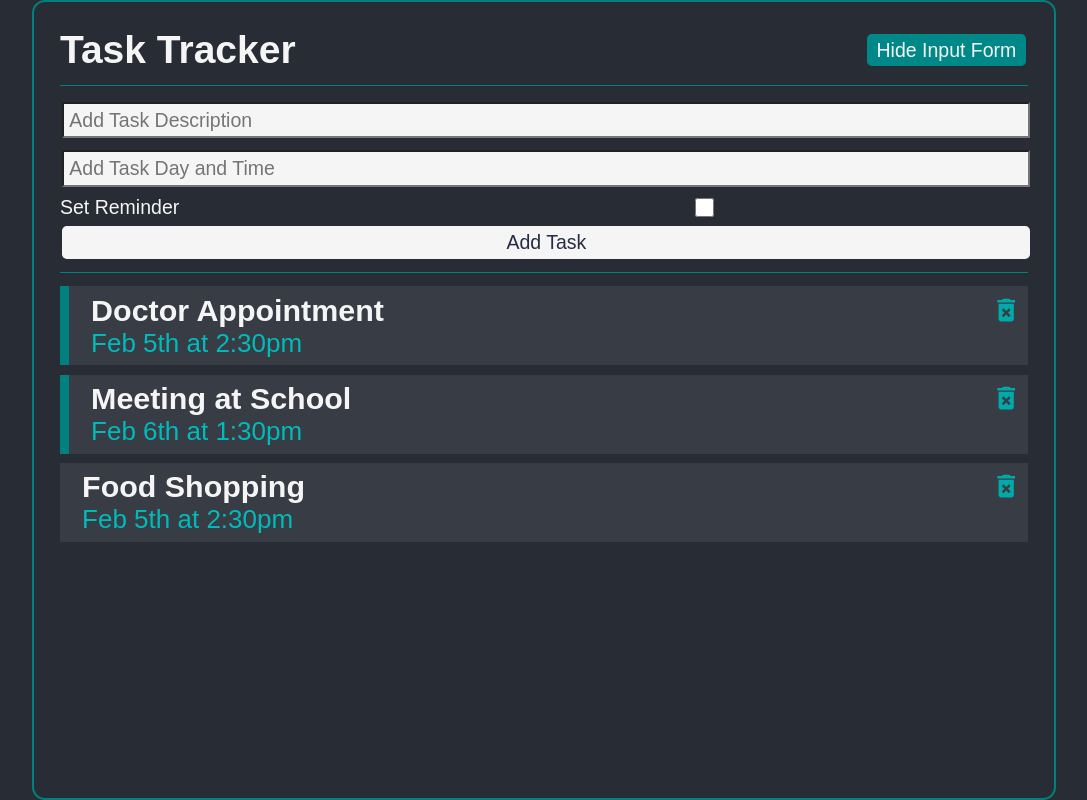
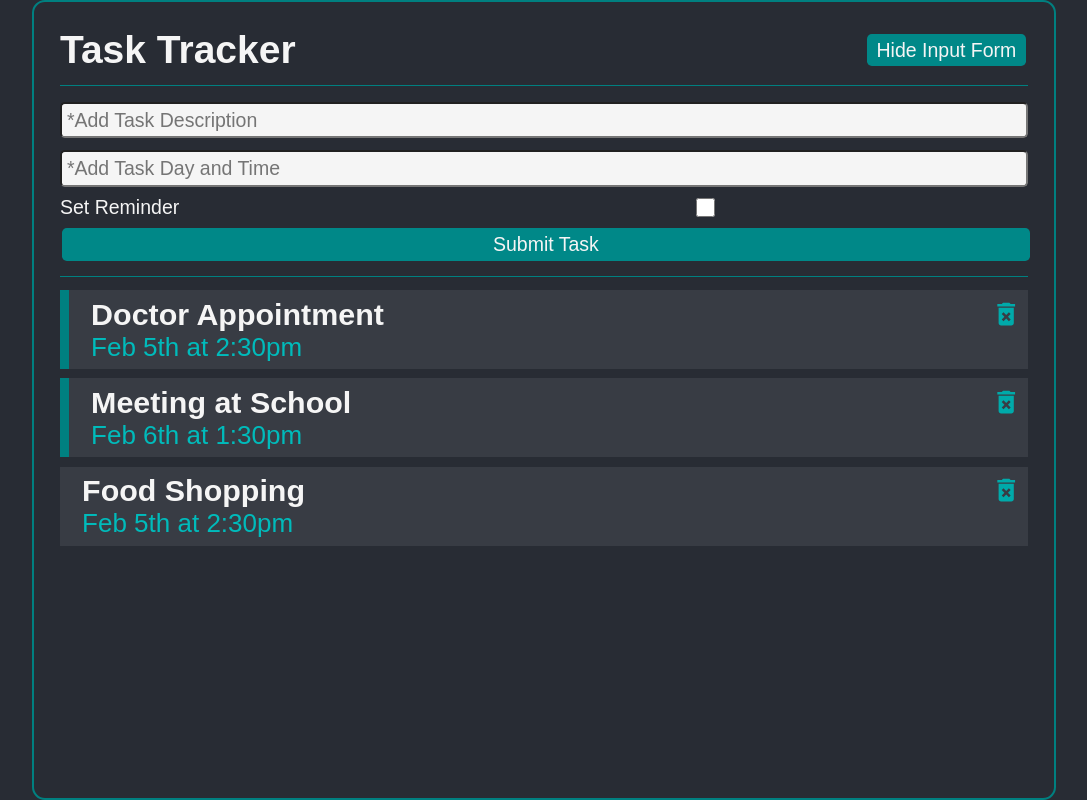
Before and after one commit to Andy-Bartkiv/react-task-tracker, a React (Create React App) app: page / in a window 1280 px wide. Shown: the whole page, without its empty margins (96-1183 px from the left). Built offline with nearby package versions, Linux system fonts and the light colour scheme.

Commit message:
add Task List updates from inputs

```diff
--- a/src/App.css
+++ b/src/App.css
@@ -45,13 +45,14 @@ body {
   font-size: .75em;
 }
 
-.btn:hover { box-shadow: 0 0 .5em .25em teal; }
-
-.btn:focus { outline: none; }
-
+.btn:hover { outline: .125em solid orange; }
+/* .btn:focus { outline: none; }  */
 .btn:active { transform: scale(.98); }
 
-.btn-block { display: block; width: 100%;}
+.btn-block {
+  display: block;
+  width: 100%;
+}
 
 .task {
   background: #f4f4f4;
@@ -71,9 +72,7 @@ body {
   justify-content: space-between;
 }
 
-.task p {
-  color: #0bb;
-}
+.task p { color: #0bb; }
 
 .task h3 >* { color: #0aa;}
 .task h3 >*:hover { color: orange; }
@@ -87,9 +86,10 @@ body {
 .form-control input {
   width: 100%;
   /* height: 1.5em; */
-  margin: .125em;
+  margin: .125em 0;
   padding: .25em;
   font-size: .75em;
+  border-radius: .25em;
   background: whitesmoke;
 }
 
--- a/src/App.js
+++ b/src/App.js
@@ -6,8 +6,15 @@ import arrayTasks from './arrayTasks';
 import { useState } from 'react';
 
 function App() {
+
   const [tasks, setTasks] = useState(arrayTasks());
   const [showInput, setShowInput] = useState(true);
+
+  const addTask = (task) => {
+    task.id = Date.now();
+    setTasks([...tasks, task])
+    console.log(task);
+  }
 
   const deleteTask = (id) => {
     setTasks(tasks.filter(task =>
@@ -28,7 +35,7 @@ function App() {
       />
       <hr style = { {margin: '.5em 0', background: 'teal', border: 'none', height: '.05em'} }/>
 
-      { (showInput) && <AddTaskForm /> }
+      { (showInput) && <AddTaskForm addTask = { addTask } /> }
 
       { tasks.length > 0
         ? <Tasks
--- a/src/components/AddTaskForm.js
+++ b/src/components/AddTaskForm.js
@@ -1,19 +1,47 @@
+import { useState } from "react"
+import MyButton from './MyButton'
 
-const AddTaskForm = () => {
+const AddTaskForm = ({ addTask }) => {
+
+    const [text, setText] = useState('');
+    const [day, setDay] = useState('');
+    const [reminder, setReminder] = useState(false);
+
+    const onSubmit = (e) => {
+        e.preventDefault();
+        if (!text || !day) {
+            alert('Please fill both inputs before submitting');
+            return;
+        }
+        addTask({text, day, reminder})
+        setText('');
+        setDay('');
+        setReminder(false);
+    }
+
     return (
-        <form className="add-form">
+        <form className="add-form" onSubmit={ onSubmit }>
             <div className="form-control">
-                <input type="text" placeholder="Add Task Description"/>
+                <input type="text" placeholder="*Add Task Description" value={ text } onChange={ (e) => setText(e.target.value) } />
             </div>
             <div className="form-control">
-                <input type="text" placeholder="Add Task Day and Time"/>
+                <input type="text" placeholder="*Add Task Day and Time" value={ day } onChange={ (e) => setDay(e.target.value) } />
             </div>
             <div className="form-control form-control-check">
                 <label>Set Reminder</label>
-                <input type="checkbox"/>
+                <input
+                    type="checkbox"
+                    checked={ reminder }
+                    onChange={ (e) => setReminder(e.currentTarget.checked) }/>
             </div>
             <div className="form-control">
-                <input type="submit" value="Add Task" className="btn btn-block"/>
+                {/* <input type="submit" value="Add Task" className="btn btn-block"/> */}
+                <MyButton
+                    text = 'Submit Task'
+                    color = 'whitesmoke'
+                    backgroundColor = '#088'
+                    width = '100%'
+                />
             </div>
           <hr style = { {margin: '.5em 0', background: 'teal', border: 'none', height: '.05em'} }/>
         </form>
--- a/src/components/MyButton.js
+++ b/src/components/MyButton.js
@@ -1,7 +1,7 @@
-const MyButton = ({ backgroundColor, color, text, onClick }) => {
+const MyButton = ({ backgroundColor, color, text, width, onClick }) => {
     return (
         <button
-            style = {{ backgroundColor: backgroundColor, color: color  }}
+            style = {{ backgroundColor: backgroundColor, color: color, width: width }}
             className='btn'
             onClick={ onClick }
         >
@@ -13,7 +13,8 @@ const MyButton = ({ backgroundColor, color, text, onClick }) => {
 MyButton.defaultProps = {
     backgroundColor: 'whitesmoke',
     color: 'black',
-    text: '???'
+    text: '???',
+    width: 'auto'
 }
 
 export default MyButton
--- a/src/components/Tasks.js
+++ b/src/components/Tasks.js
@@ -5,7 +5,7 @@ const Tasks = ( { tasks, deleteTask, toggleReminder } ) => {
         <>
             { tasks.map((task) => (
                 <Task
-                    key={task.id}
+                    key={ task.id }
                     task={ task }
                     deleteTask={ deleteTask }
                     toggleReminder = { toggleReminder }
```
